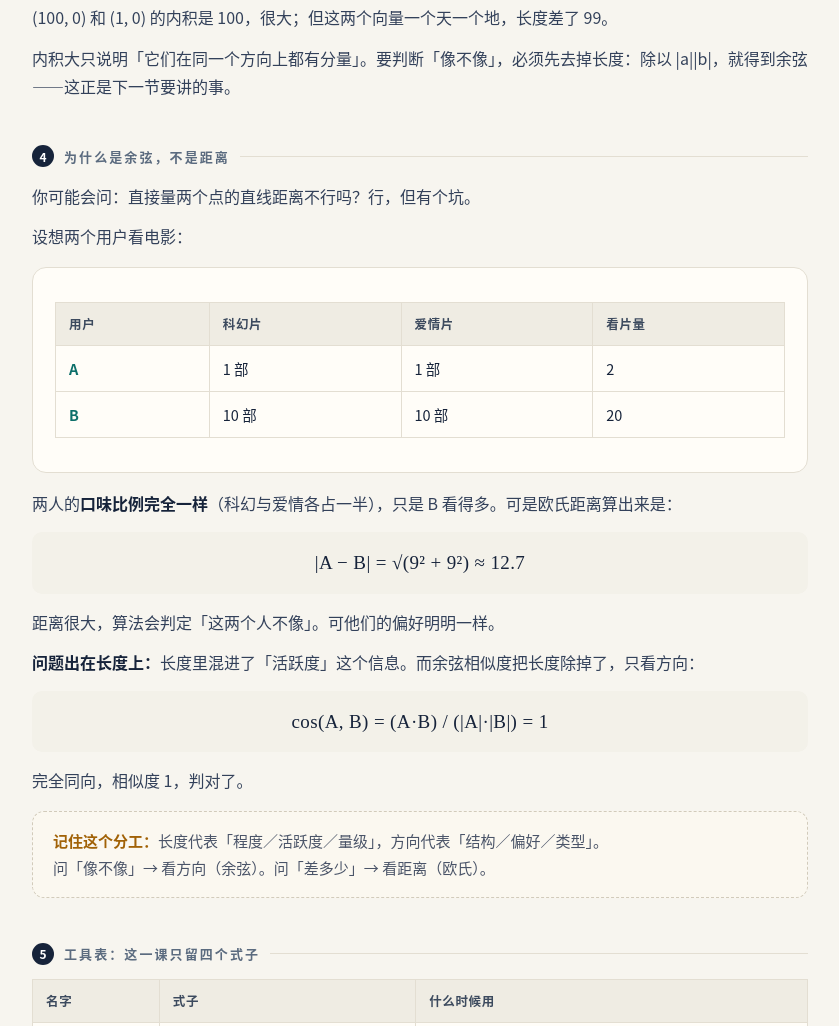
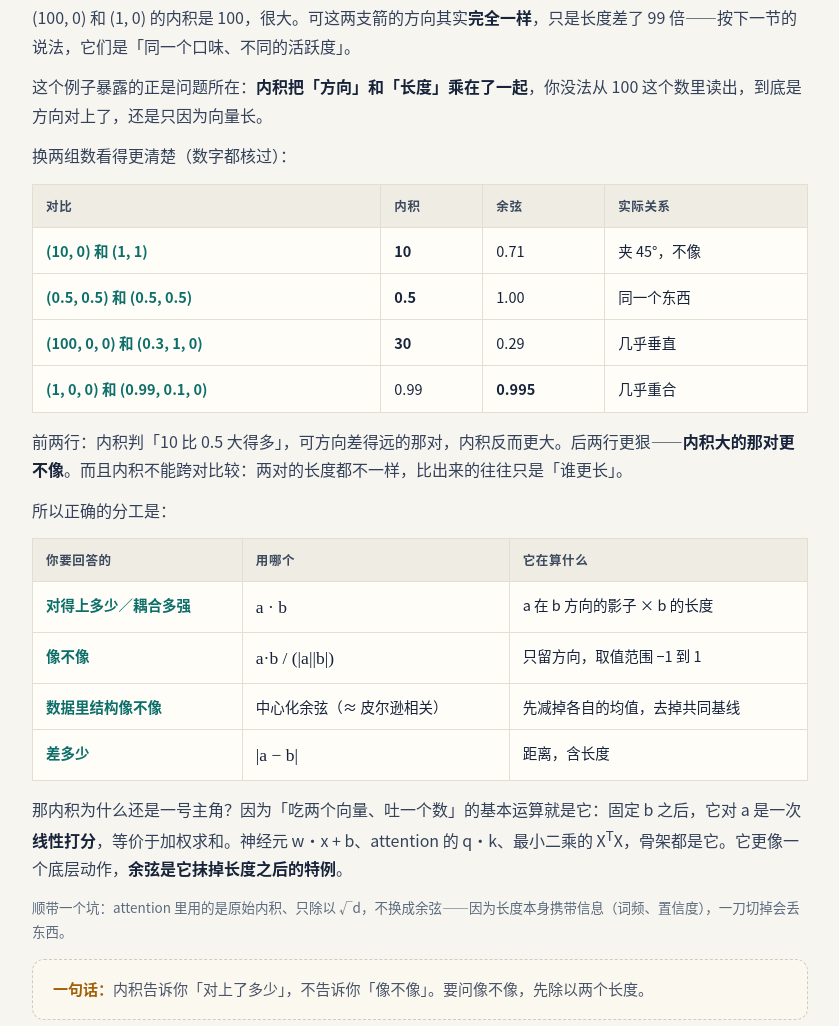
Before and after one commit to Medivhcrf/BaseMath, a plain HTML site: page lesson-01.html in a window 1280 px wide. Shown: the part 3939-4965 px from the top of the page, without its empty margins (220-1059 px from the left). Drawn offline with Linux system fonts and the light colour scheme.

Commit message:
第 1 课：澄清内积 vs 余弦（投影×长度），补数值对比与中心化余弦；课页补 .small 样式；notes 增课堂问答索引

```diff
--- a/lesson-01.html
+++ b/lesson-01.html
@@ -45,6 +45,7 @@
   .card{background:var(--card);border:1px solid var(--line);border-radius:14px;padding:20px 22px;margin:16px 0}
   .quote{background:#fbf8f0;border:1px dashed var(--line2);border-radius:12px;padding:16px 20px;font-size:15px;color:#4a5468;margin:16px 0}
   .quote b{color:var(--amber)}
+  .small{font-size:13.5px;color:var(--muted)}
 
   /* 交互图 */
   .fig{background:var(--card);border:1px solid var(--line);border-radius:14px;padding:16px 16px 10px;margin:18px 0}
@@ -258,8 +259,30 @@
     <p>真正该记住的不是公式，而是这句：<em>内积在度量「两个东西在彼此方向上的交集，乘以各自有多大」</em>。</p>
 
     <h3>一个反例：内积大 ≠ 相似</h3>
-    <p>(100, 0) 和 (1, 0) 的内积是 100，很大；但这两个向量一个天一个地，长度差了 99。</p>
-    <p>内积大只说明「它们在同一个方向上都有分量」。要判断「像不像」，必须先去掉长度：除以 |a||b|，就得到余弦——这正是下一节要讲的事。</p>
+    <p>(100, 0) 和 (1, 0) 的内积是 100，很大。可这两支箭的方向其实<b>完全一样</b>，只是长度差了 99 倍——按下一节的说法，它们是「同一个口味、不同的活跃度」。</p>
+    <p>这个例子暴露的正是问题所在：<b>内积把「方向」和「长度」乘在了一起</b>，你没法从 100 这个数里读出，到底是方向对上了，还是只因为向量长。</p>
+    <p>换两组数看得更清楚（数字都核过）：</p>
+    <table>
+      <tr><th>对比</th><th>内积</th><th>余弦</th><th>实际关系</th></tr>
+      <tr><td>(10, 0) 和 (1, 1)</td><td><b>10</b></td><td>0.71</td><td>夹 45°，不像</td></tr>
+      <tr><td>(0.5, 0.5) 和 (0.5, 0.5)</td><td><b>0.5</b></td><td>1.00</td><td>同一个东西</td></tr>
+      <tr><td>(100, 0, 0) 和 (0.3, 1, 0)</td><td><b>30</b></td><td>0.29</td><td>几乎垂直</td></tr>
+      <tr><td>(1, 0, 0) 和 (0.99, 0.1, 0)</td><td>0.99</td><td><b>0.995</b></td><td>几乎重合</td></tr>
+    </table>
+    <p>前两行：内积判「10 比 0.5 大得多」，可方向差得远的那对，内积反而更大。后两行更狠——<b>内积大的那对更不像</b>。而且内积不能跨对比较：两对的长度都不一样，比出来的往往只是「谁更长」。</p>
+    <p>所以正确的分工是：</p>
+    <table>
+      <tr><th>你要回答的</th><th>用哪个</th><th>它在算什么</th></tr>
+      <tr><td>对得上多少／耦合多强</td><td class="math">a · b</td><td>a 在 b 方向的影子 × b 的长度</td></tr>
+      <tr><td>像不像</td><td class="math">a·b / (|a||b|)</td><td>只留方向，取值范围 −1 到 1</td></tr>
+      <tr><td>数据里结构像不像</td><td>中心化余弦（≈ 皮尔逊相关）</td><td>先减掉各自的均值，去掉共同基线</td></tr>
+      <tr><td>差多少</td><td class="math">|a − b|</td><td>距离，含长度</td></tr>
+    </table>
+    <p>那内积为什么还是一号主角？因为「吃两个向量、吐一个数」的基本运算就是它：固定 b 之后，它对 a 是一次<b>线性打分</b>，等价于加权求和。神经元 w·x + b、attention 的 q·k、最小二乘的 X<sup>T</sup>X，骨架都是它。它更像一个底层动作，<b>余弦是它抹掉长度之后的特例</b>。</p>
+    <p class="small">顺带一个坑：attention 里用的是原始内积、只除以 √d，不换成余弦——因为长度本身携带信息（词频、置信度），一刀切掉会丢东西。</p>
+    <div class="quote">
+      <b>一句话：</b>内积告诉你「对上了多少」，不告诉你「像不像」。要问像不像，先除以两个长度。
+    </div>
   </section>
 
   <section>
@@ -305,7 +328,8 @@
     <p><b>第二步，长度：</b>|a| = √(9+49+64) = √122 ≈ 11.05；|b| = √(64+36+81) = √181 ≈ 13.45</p>
     <p><b>第三步，余弦：</b>138 ÷ (11.05 × 13.45) = 138 ÷ 148.6 ≈ <b>0.93</b></p>
     <p>0.93，方向高度一致，两首歌确实「像」。再算「晴天」和「大悲咒」(1, 2, 9)：内积 = 3+14+72 = 89，|c| = √(1+4+81)=√86≈9.27，cos = 89 ÷ (11.05×9.27) ≈ <b>0.87</b>。</p>
-    <p class="small">咦，也 0.87？因为这两个数字都是正数，「大悲咒」的人声分也很高（8 分和 9 分），把整体拉得偏同向了。真实系统用几千维特征就是为了避免这种粗糙。这也说明：<b>特征的选取决定了「像」的定义</b>——这是建模里最值钱的一步。</p>
+    <p class="small">咦，也 0.87？因为三个特征全是正分，两个向量都整体偏高——这叫<b>共同基线</b>，它会把余弦一起抬上去。真实系统用几千维特征就是为了避免这种粗糙。这也说明：<b>特征的选取决定了「像」的定义</b>——这是建模里最值钱的一步。</p>
+    <p class="small">验证一下：把每个向量减去自己的均值（只平移，不改形状）再算余弦——晴天·大悲咒从 0.87 掉到 <b>0.74</b>，晴天·Shape of You 从 0.93 掉到 <b>0.00</b>。后一个数说明：它俩的「像」几乎全部来自「三科都不低」这个共同基线。三维太少，别把这个具体数字当结论，当成警报即可——问结构像不像之前，先问「基线去掉了没有」。皮尔逊相关干的就是这件事。</p>
   </section>
 
   <section>
```
Also changed, not shown: lesson-02.html (+1 -0 lines), 1 other file.
